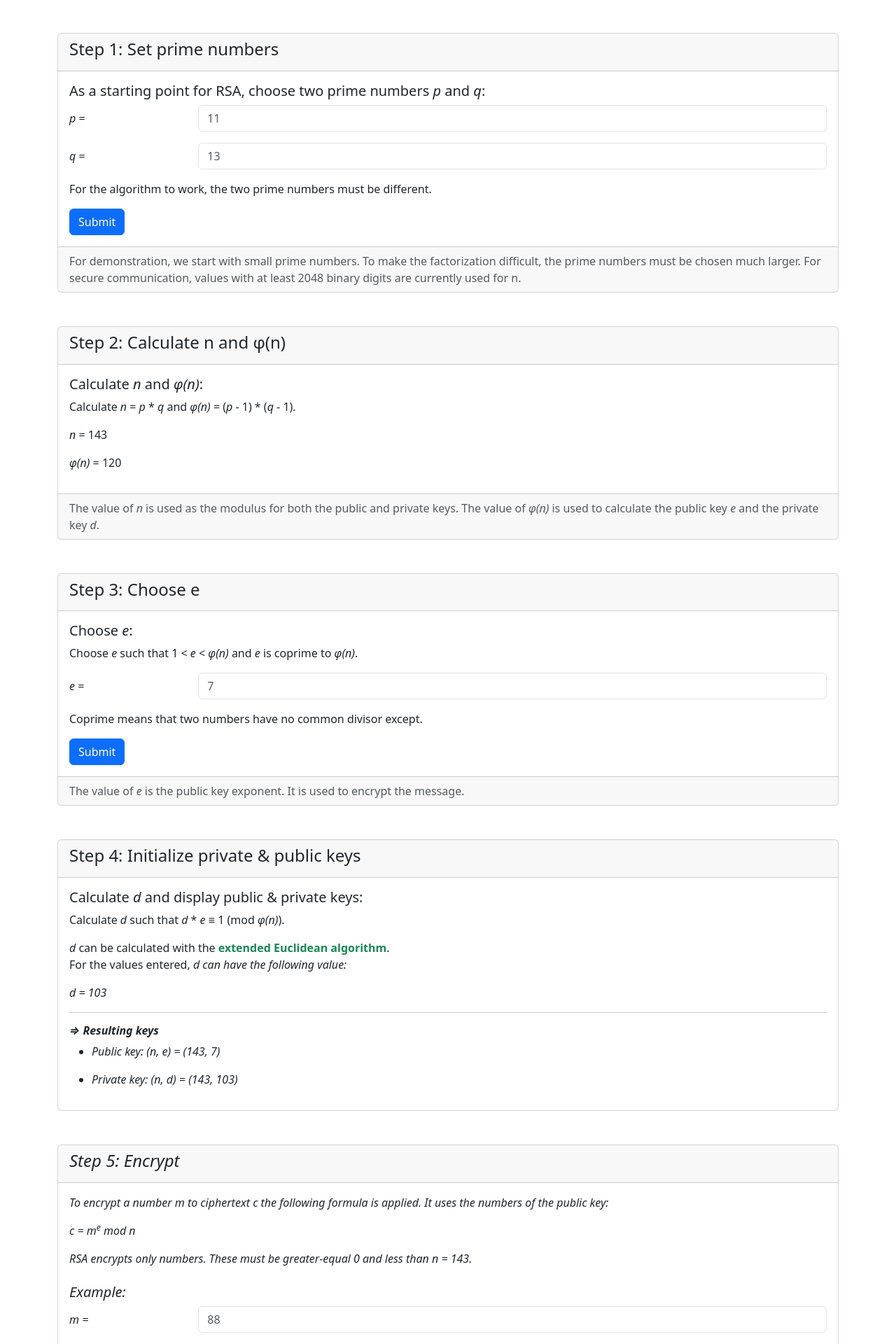
After one commit to Chi290804/Crytool, a Flask app: template templates/rsa_screen.html in a window 1280 px wide. The commit adds this page. Shown: the part 397-2317 px from the top of the page at 70% size. Run offline with Flask 3, Linux system fonts and the light colour scheme; the template is opened without the code that fills it, so the values that code supplies are empty; some libraries are stand-ins or nearby versions.

Commit message:
main branch - ui: add rsa_screen

```diff
--- /dev/null
+++ b/templates/rsa_screen.html
@@ -0,0 +1,241 @@
+<!-- homescreen.html -->
+<!DOCTYPE html>
+<html lang="en">
+<head>
+  <meta charset="UTF-8">
+  <meta name="viewport" content="width=device-width, initial-scale=1.0">
+  <title>RSA</title>
+  <link rel="stylesheet" href="../node_modules/bootstrap/dist/css/bootstrap.css">
+</head>
+<body>
+  <script src="../node_modules/bootstrap/dist/js/bootstrap.bundle.min.js"></script>
+
+  <header>
+    <nav class="navbar fixed-top navbar-expand-lg bg-dark navbar-dark">
+      <div class="container-fluid">
+        <!-- link to homescreen -->
+        <a class="navbar-brand" href="#">
+          <img src="" alt="">
+          INT3230E
+        </a>
+        <button class="navbar-toggler" type="button" data-bs-toggle="collapse" data-bs-target="#navbarSupportedContent" aria-controls="navbarSupportedContent" aria-expanded="false" aria-label="Toggle navigation">
+          <span class="navbar-toggler-icon"></span>
+        </button>
+        <div class="collapse navbar-collapse" id="navbarSupportedContent">
+          <ul class="navbar-nav me-auto mb-2 mb-lg-0">
+            <li class="nav-item">
+              <!-- link to rsa -->
+              <a class="nav-link" href="rsa_screen.html">RSA</a>
+            </li>
+            <li class="nav-item">
+              <!-- link to elgammal -->
+              <a class="nav-link" href="elgammal.html">ElGammal</a>
+            </li>
+            <li class="nav-item">
+              <!-- link to eliptic -->
+              <a class="nav-link" href="elliptic.html">Elliptic</a>
+            </li>
+            <li class="nav-item dropdown">
+              <a class="nav-link dropdown-toggle" href="#" role="button" data-bs-toggle="dropdown" aria-expanded="true">
+                Fundamentals
+              </a>
+              <ul class="dropdown-menu">
+                <li><a class="dropdown-item" href="euclid.html">Euclid algorithm</a></li>
+                <li><a class="dropdown-item" href="primality.html">Primality test</a></li>
+                <li><hr class="dropdown-divider"></li>
+                <li><a class="dropdown-item" href="other.html">Something else here</a></li>
+              </ul>
+            </li>
+          </ul>
+        </div>
+      </div>
+    </nav>
+  </header>
+
+  <main class="pt-5">
+    <div class="container mt-5">
+
+      <div class="row">
+        <div class="col-md-6">
+            <img src="https://cdn.freebiesupply.com/logos/large/2x/rsa-22-logo-png-transparent.png" alt="" class="img-fluid">
+        </div>
+
+        <div class="col-md-6">
+            <h1>RSA (Rivest - Shamir - Adleman)</h1>
+            <p class="mt-4">
+                RSA is a public-key cryptosystem that is widely used for secure data transmission. It is also one of the oldest. The acronym RSA comes from the surnames of Ron Rivest, Adi Shamir, and Leonard Adleman, who publicly described the algorithm in 1977. An equivalent system was developed secretly, in 1973, by British mathematician Clifford Cocks.
+            </p>
+          </div>
+
+        </div>
+
+        <!-- Step 1: Set prime numbers -->
+        <div class="card mt-5">
+          <div class="card-header">
+            <h4>Step 1: Set prime numbers</h4>
+          </div>
+          <div class="card-body">
+
+            <h5>As a starting point for RSA, choose two prime numbers <i>p</i> and <i>q</i>:</h5>
+          <form>
+              <div class="mb-3 row">
+                  <label for="primeP" class="col-sm-2 col-form-label"><i>p</i> =</label>
+                  <div class="col-sm-10">
+                      <input type="number" class="form-control" id="primeP" placeholder="11" required />
+                  </div>
+              </div>
+              <div class="mb-3 row">
+                  <label for="primeQ" class="col-sm-2 col-form-label"><i>q</i> =</label>
+                  <div class="col-sm-10">
+                      <input type="number" class="form-control" id="primeQ" placeholder="13" required />
+                  </div>
+              </div>
+              <p>For the algorithm to work, the two prime numbers must be different.</p>
+              <div class="d-flex justify-content-begin">
+                  <button type="submit" class="btn btn-primary">Submit</button>
+              </div>
+          </form>
+
+          </div>
+          <div class="card-footer text-body-secondary">
+            For demonstration, we start with small prime numbers. To make the factorization difficult, the prime numbers must be chosen much larger. For secure communication, values with at least 2048 binary digits are currently used for n.
+          </div>
+        </div>
+
+      <!-- Step 2: Calculate n and φ(n) -->
+        <div class="card mt-5">
+          <div class="card-header">
+            <h4>Step 2: Calculate n and φ(n)</h4>
+          </div>
+          <div class="card-body">
+            <h5>Calculate <i>n</i> and <i>φ(n)</i>:</h5>
+            <p>Calculate <i>n</i> = <i>p</i> * <i>q</i> and <i>φ(n)</i> = (<i>p</i> - 1) * (<i>q</i> - 1).</p>
+
+            <p><i>n</i> = <span id="n">143</span></p>
+            <p><i>φ(n)</i> = <span id="phi">120</span></p>
+
+          </div>
+          <div class="card-footer text-body-secondary">
+            The value of <i>n</i> is used as the modulus for both the public and private keys. The value of <i>φ(n)</i> is used to calculate the public key <i>e</i> and the private key <i>d</i>.
+          </div>
+        </div>
+
+      <!-- Step 3: Choose e -->
+      <div class="card mt-5">
+        <div class="card-header">
+          <h4>Step 3: Choose e</h4>
+        </div>
+        <div class="card-body">
+          <h5>Choose <i>e</i>:</h5>
+          <p>Choose <i>e</i> such that 1 < <i>e</i> < <i>φ(n)</i> and <i>e</i> is coprime to <i>φ(n)</i>.</p>
+          <div class="mb-3 row">
+            <label for="e" class="col-sm-2 col-form-label"><i>e</i> =</label>
+            <div class="col-sm-10">
+              <input type="number" class="form-control" id="e" placeholder="7" required />
+            </div>
+          </div>
+          <p>Coprime means that two numbers have no common divisor except.</p>
+          <div class="d-flex justify-content-begin">
+            <button type="submit" class="btn btn-primary">Submit</button>
+          </div>
+        </div>
+        <div class="card-footer text-body-secondary">
+          The value of <i>e</i> is the public key exponent. It is used to encrypt the message.
+        </div>
+        </div>
+
+        <!-- Step 4: Calculate d and display public & private keys -->
+        <div class="card mt-5">
+          <div class="card-header">
+            <h4>Step 4: Initialize private & public keys</h4>
+          </div>
+          <div class="card-body">
+            <h5>Calculate <i>d</i> and display public & private keys:</h5>
+            <p>Calculate <i>d</i> such that <i>d</i> * <i>e</i> ≡ 1 (mod <i>φ(n)</i>).</p>
+
+            <p><i>d</i> can be calculated with the <span class="fw-bold text-success">extended Euclidean algorithm</span>. <br>
+              For the values entered, <i>d</span> can have the following value:
+
+            <p><i>d</i> = <span id="d">103</span></p>
+
+            <hr>
+            <h6 class="fw-bold">&rArr; Resulting keys</h6>
+            <ul>
+              <li><p>Public key: <i>(n, e)</i> = (<span id="n">143</span>, <span id="e">7</span>)</p></li>
+              <li><p>Private key: <i>(n, d)</i> = (<span id="n">143</span>, <span id="d">103</span>)</p></li>
+            </ul>
+          </div>
+        </div>
+
+        <!-- Step 5: encrypt -->
+        <div class="card mt-5">
+          <div class="card-header">
+            <h4>Step 5: Encrypt</h4>
+          </div>
+          <div class="card-body">
+            <p>To encrypt a number <i>m</i> to ciphertext <i>c</i> the following formula is applied. It uses the numbers of the public key:</p>
+
+            <p><i>c</i> = <i>m<sup>e</sup></i> mod <i>n</i></p>
+
+            <p>RSA encrypts only numbers. These must be greater-equal 0 and less than <i>n</i> = 143.</p>
+
+            <div class="mt-4">
+                <h5>Example:</h5>
+
+                <form>
+                  <div class="mb-3 row">
+                      <label for="m" class="col-sm-2 col-form-label"><i>m</i> =</label>
+                      <div class="col-sm-10">
+                          <input type="number" class="form-control" id="m" placeholder="88" required />
+                      </div>
+                  </div>
+
+                  <div class="d-flex justify-content-begin mb-3">
+                      <button type="submit" class="btn btn-primary">Submit</button>
+                  </div>
+              </form>
+
+                <p><i>c</i> = 88<sup>7</sup> mod 143</p>
+
+                <p><i>c</i> = 121</p>
+
+                <p>Letters are converted to numbers using an encoding system like <span class="highlight">ASCII</span>.</p>
+                <p>For the entered values this would be: <i>m</i> = <i>x</i> and <i>c</i> = <i>y</i> </p>  </div>
+          </div>
+          </div>
+
+
+        <!-- Step 6: Decrypt -->
+        <div class="card my-5">
+          <div class="card-header">
+            <h4>Step 6: Decrypt</h4>
+          </div>
+          <div class="card-body">
+            <p>To decrypt the ciphertext <i>c</i> to the original message <i>m</i> the following formula is applied. It uses the numbers of the private key:</p>
+
+            <p><i>m</i> = <i>c<sup>d</sup></i> mod <i>n</i></p>
+
+            <p>RSA decrypts only numbers. These must be greater-equal 0 and less than <i>n</i> = 143.</p>
+
+            <div class="mt-4">
+                <h5>Example:</h5>
+
+                <p><i>c</i> = <span id="c">121</span></p>
+
+                <hr>
+                <h6 class="fw-bold">&rArr; Decryption</h6>
+
+                <p><i>m</i> = 121<sup>103</sup> mod 143</p>
+
+                <p><i>m</i> = 88</p>
+
+                <p>Numbers are converted to letters using an encoding system like <span class="highlight">ASCII</span>.</p>
+                <p>For the entered values this would be: <i>c</i> = <i>y</i> and <i>m</i> = <i>x</i> </p>  </div>
+          </div>
+          </div>
+
+
+    </div>
+  </main>
+</body>
+</html>
```
Also changed, not shown: templates/navbar.html (+46 -27 lines).
